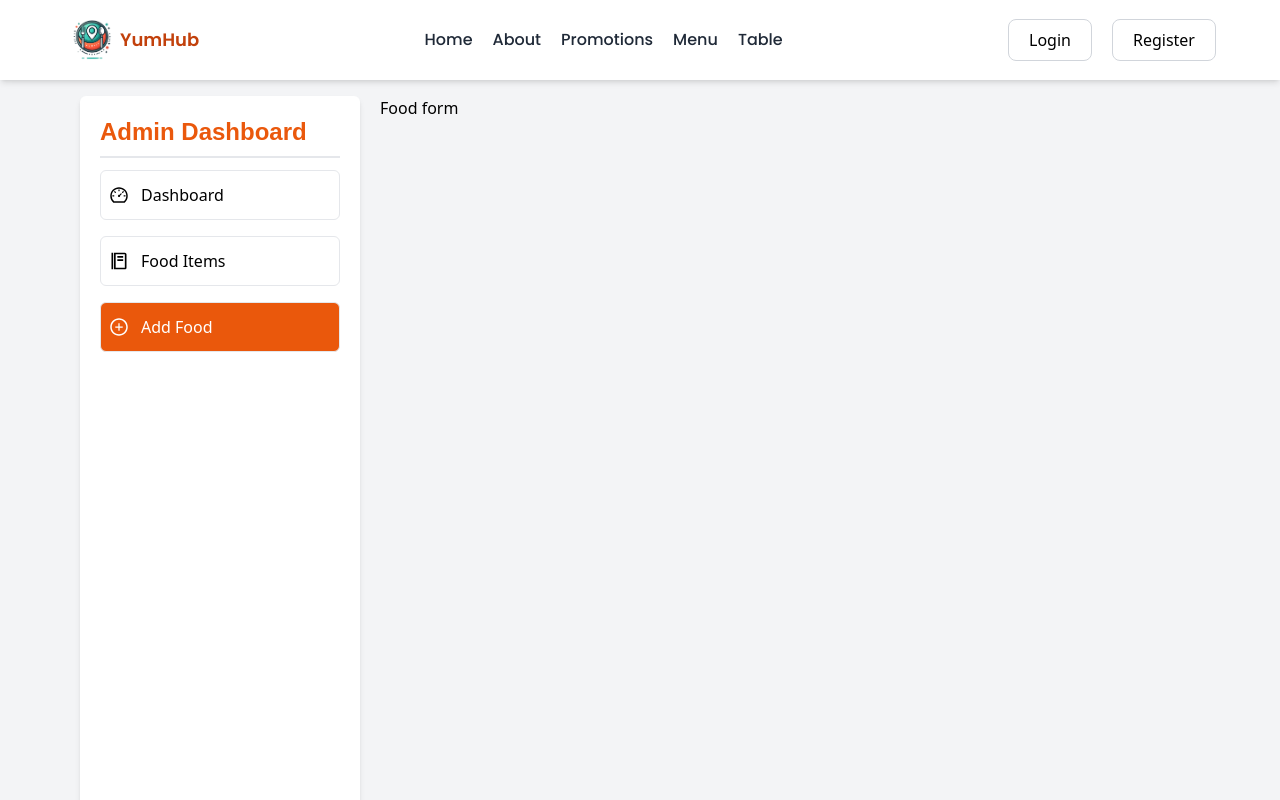
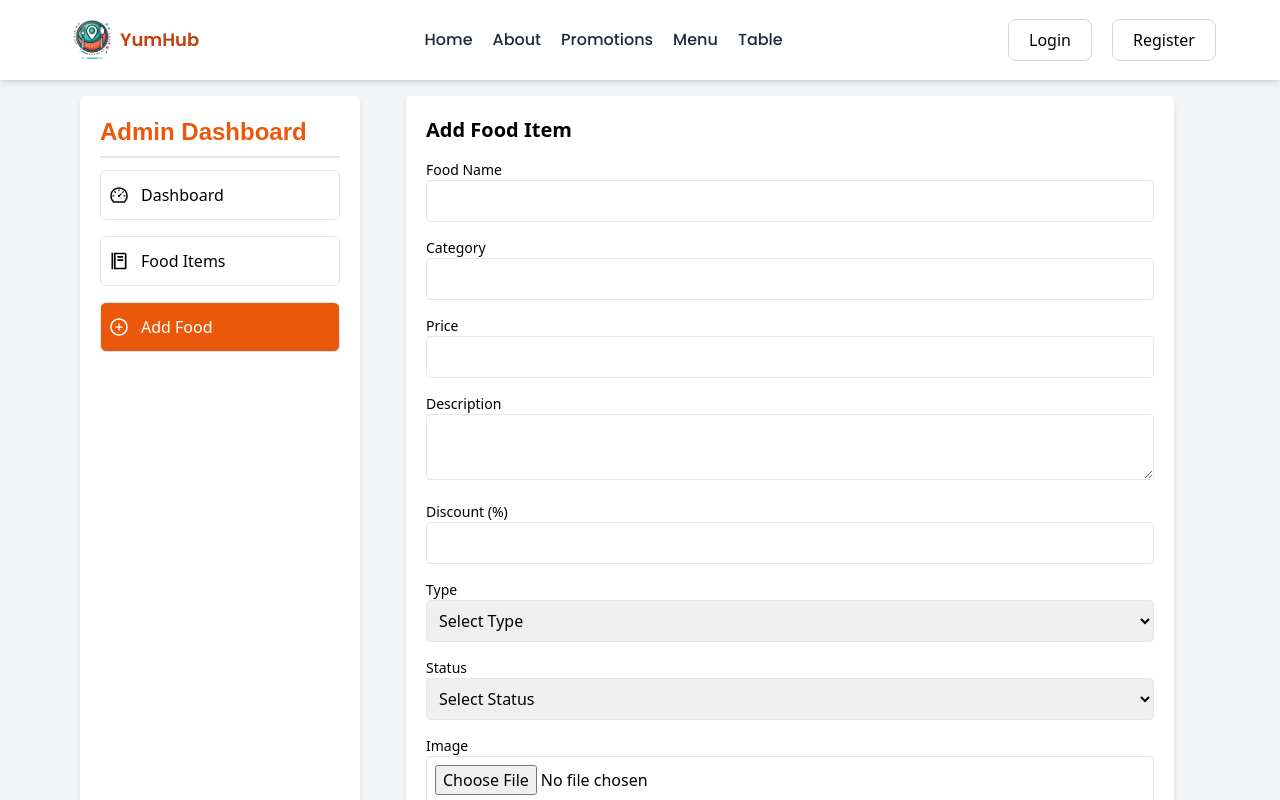
Before and after one commit to Rajan2784/FoodOrderingSystem, a React (Vite) app: page /admin in a window 1280 px wide. Both pictures are taken after a click on the item "Add Food". Shown: the top 800 px of the page. Built offline with nearby package versions, Linux system fonts and the light colour scheme; a web font is replaced by a local one.

Commit message:
Food Form updated:

```diff
--- a/src/components/Admin/FoodForm.jsx
+++ b/src/components/Admin/FoodForm.jsx
@@ -1,50 +1,187 @@
 import React from "react";
 import { useForm } from "react-hook-form";
-import axios from "axios";
 import { uploadToCloudinary } from "../../utils/uploadToCloudinary";
 import { uploadFoods } from "../../utils/api";
 import { Bounce, toast, ToastContainer } from "react-toastify";
 
 const FoodForm = () => {
-  // const {
-  //   register,
-  //   handleSubmit,
-  //   reset,
-  //   formState: { errors },
-  // } = useForm();
+  const {
+    register,
+    handleSubmit,
+    reset,
+    formState: { errors },
+  } = useForm();
 
-  // const onSubmit = async (data) => {
-  //   try {
-  //     // Uploading the image to Cloudinary and getting the URL
-  //     const imageUrl = await uploadToCloudinary(data.image[0]);
+  const onSubmit = async (data) => {
+    try {
+      // Uploading the image to Cloudinary and getting the URL
+      const imageUrl = await uploadToCloudinary(data.image[0]);
 
-  //     // Sending food data with the image URL to the backend
-  //     const foodData = { ...data, foodImage: imageUrl };
+      // Sending food data with the image URL to the backend
+      const foodData = { ...data, foodImage: imageUrl };
 
-  //     const response = await uploadFoods(foodData);
-  //     toast.success(response, {
-  //       position: "top-right",
-  //       autoClose: 3000,
-  //       hideProgressBar: false,
-  //       closeOnClick: true,
-  //       pauseOnHover: true,
-  //       draggable: true,
-  //       progress: undefined,
-  //       theme: "light",
-  //       transition: Bounce,
-  //     });
+      const response = await uploadFoods(foodData);
+      toast.success(response, {
+        position: "top-right",
+        autoClose: 3000,
+        hideProgressBar: false,
+        closeOnClick: true,
+        pauseOnHover: true,
+        draggable: true,
+        progress: undefined,
+        theme: "light",
+        transition: Bounce,
+      });
 
-  //     // Reseting the form after successful submission
-  //     reset();
-  //   } catch (error) {
-  //     console.error("Error adding food:", error);
-  //     alert("Error adding food item.");
-  //   }
-  // };
+      // Reseting the form after successful submission
+      reset();
+    } catch (error) {
+      console.error("Error adding food:", error);
+      alert("Error adding food item.");
+    }
+  };
 
   return (
-    <div>
-      Food form
+    <div className="w-full max-w-3xl mx-auto">
+      <ToastContainer
+        position="top-right"
+        autoClose={5000}
+        hideProgressBar={false}
+        newestOnTop={false}
+        closeOnClick={true}
+        rtl={false}
+        pauseOnFocusLoss
+        draggable
+        pauseOnHover
+        theme="light"
+        transition={Bounce}
+      />
+      {/* Form Section */}
+      <div className="bg-white shadow-md rounded p-5 max-w-3xl mx-auto">
+        <h2 className="text-xl font-semibold mb-4">Add Food Item</h2>
+        <form onSubmit={handleSubmit(onSubmit)} className="space-y-4">
+          {/* Food Name */}
+          <div>
+            <label className="block text-sm font-medium">Food Name</label>
+            <input
+              type="text"
+              {...register("foodName", { required: "Food Name is required" })}
+              className="w-full p-2 border rounded"
+            />
+            {errors.name && (
+              <p className="text-red-500 text-sm">{errors.name.message}</p>
+            )}
+          </div>
+
+          {/* Category */}
+          <div>
+            <label className="block text-sm font-medium">Category</label>
+            <input
+              type="text"
+              {...register("foodCategory", {
+                required: "Category is required",
+              })}
+              className="w-full p-2 border rounded"
+            />
+            {errors.category && (
+              <p className="text-red-500 text-sm">{errors.category.message}</p>
+            )}
+          </div>
+
+          {/* Price */}
+          <div>
+            <label className="block text-sm font-medium">Price</label>
+            <input
+              type="number"
+              {...register("price", { required: "Price is required" })}
+              className="w-full p-2 border rounded"
+            />
+            {errors.price && (
+              <p className="text-red-500 text-sm">{errors.price.message}</p>
+            )}
+          </div>
+
+          {/* Description */}
+          <div>
+            <label className="block text-sm font-medium">Description</label>
+            <textarea
+              {...register("foodDescription", {
+                required: "Description is required",
+              })}
+              className="w-full p-2 border rounded"
+            ></textarea>
+            {errors.description && (
+              <p className="text-red-500 text-sm">
+                {errors.description.message}
+              </p>
+            )}
+          </div>
+
+          {/* Discount */}
+          <div>
+            <label className="block text-sm font-medium">Discount (%)</label>
+            <input
+              type="number"
+              {...register("discount")}
+              className="w-full p-2 border rounded"
+            />
+          </div>
+
+          {/* Type */}
+          <div>
+            <label className="block text-sm font-medium">Type</label>
+            <select
+              {...register("foodType", { required: "Type is required" })}
+              className="w-full p-2 border rounded"
+            >
+              <option value="">Select Type</option>
+              <option value="Veg">Veg</option>
+              <option value="Non-Veg">Non-Veg</option>
+            </select>
+            {errors.type && (
+              <p className="text-red-500 text-sm">{errors.type.message}</p>
+            )}
+          </div>
+
+          {/* Status */}
+          <div>
+            <label className="block text-sm font-medium">Status</label>
+            <select
+              {...register("foodStatus", { required: "Status is required" })}
+              className="w-full p-2 border rounded"
+            >
+              <option value="">Select Status</option>
+              <option value="Available">Available</option>
+              <option value="Out of Stock">Out of Stock</option>
+            </select>
+            {errors.status && (
+              <p className="text-red-500 text-sm">{errors.status.message}</p>
+            )}
+          </div>
+
+          {/* Image */}
+          <div>
+            <label className="block text-sm font-medium">Image</label>
+            <input
+              type="file"
+              {...register("image", { required: "Image is required" })}
+              className="w-full p-2 border rounded"
+              accept="image/*"
+            />
+            {errors.image && (
+              <p className="text-red-500 text-sm">{errors.image.message}</p>
+            )}
+          </div>
+
+          {/* Submit Button */}
+          <button
+            type="submit"
+            className="bg-green-500 text-white px-4 py-2 rounded hover:bg-green-600"
+          >
+            Add Food
+          </button>
+        </form>
+      </div>
     </div>
   );
 };
```
